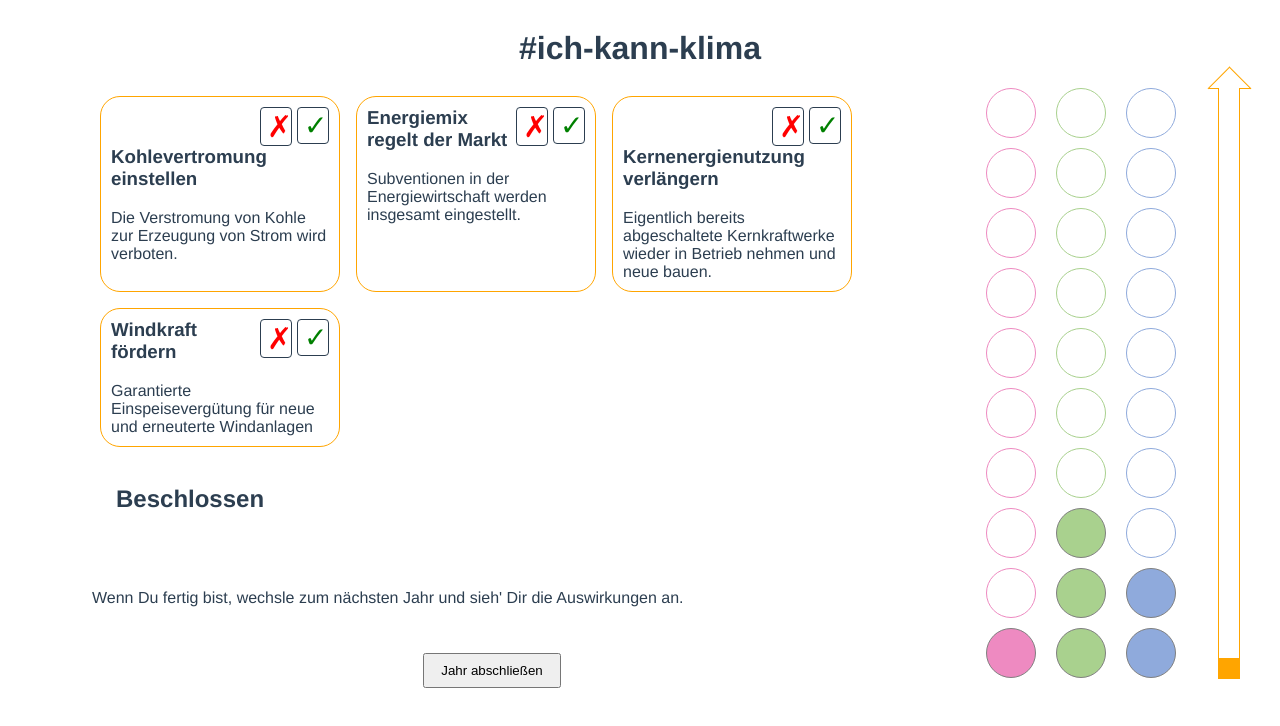
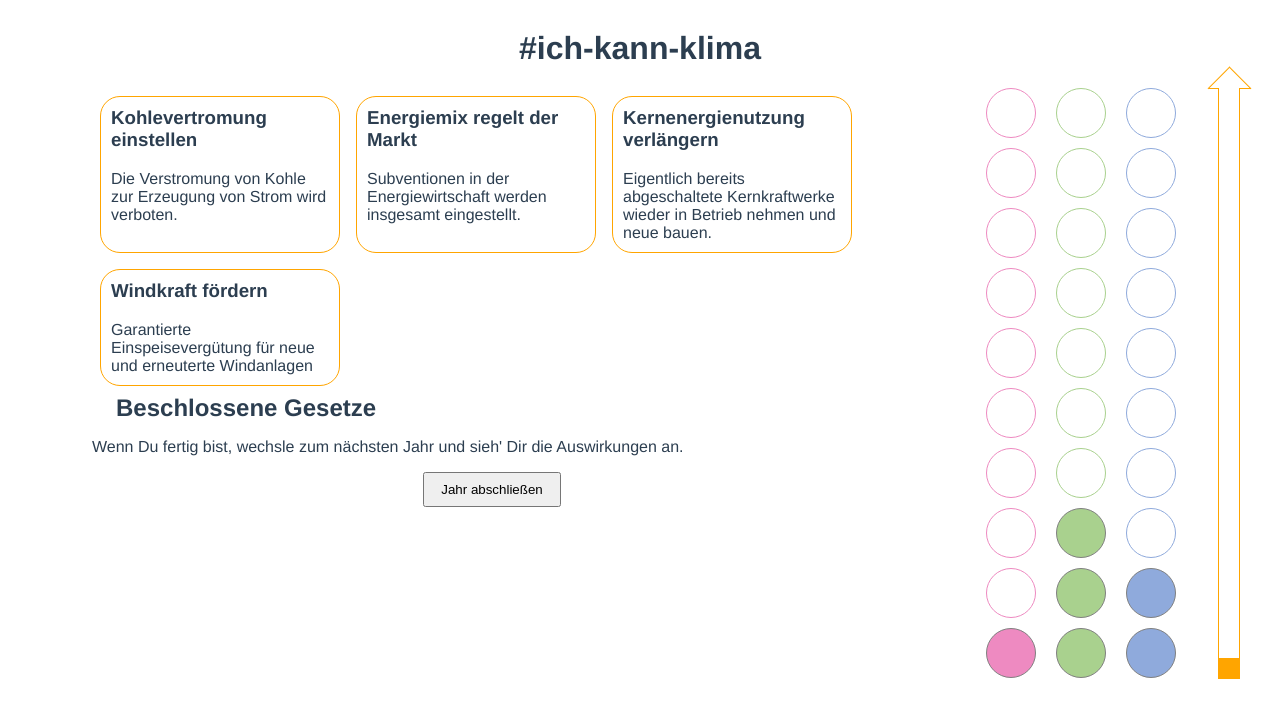
Before and after one commit to neustartklima/ich-kann-klima, a Vue app in the folder frontend/: page /start in a window 1280 px wide. Both pictures are taken after a click on the button "Leg' los". Shown: the top 726 px of the page. Built offline with nearby package versions, Linux system fonts and the light colour scheme.

Commit message:
Design improvements

```diff
--- a/frontend/src/App.vue
+++ b/frontend/src/App.vue
@@ -31,11 +31,11 @@ h1 {
 }
 
 .wrapper {
-  max-width: 800px;
+  width: 800px;
+  max-width: 100%;
   margin: 0 auto;
   display: flex;
   flex-direction: column;
-  justify-content: space-between;
 }
 
 ul {
--- a/frontend/src/components/AcceptedLaws.vue
+++ b/frontend/src/components/AcceptedLaws.vue
@@ -2,11 +2,8 @@
 import { computed, defineComponent } from "vue"
 import { Law } from "../types"
 import { useStore } from "../store"
-import Laws from "./Laws.vue"
 
 export default defineComponent({
-  components: { Laws },
-
   setup() {
     const store = useStore()
 
@@ -17,14 +14,62 @@ export default defineComponent({
     }
   },
 
+  data() {
+    return {
+      opened: undefined as number | undefined,
+    }
+  },
+
   computed: {
     accepted(): Law[] {
-      return this.allLaws.filter((law) => this.acceptedLaws?.some(l => l.lawId === law.id))
+      return this.allLaws.filter((law) => this.acceptedLaws?.some((l) => l.lawId === law.id))
+    },
+  },
+
+  methods: {
+    toggleOpen(index: number): void {
+      this.opened = this.opened === index ? undefined : index
     },
   },
 })
 </script>
 
 <template>
-  <Laws :laws="accepted" title="Beschlossen" />
+  <div
+    v-for="(law, index) in accepted"
+    :key="index"
+    class="Law"
+    :class="{ opened: index === opened }"
+    @click="toggleOpen(index)"
+  >
+    <h3>{{ law.name }}</h3>
+    <div>{{ law.description }}</div>
+  </div>
 </template>
+
+<style lang="scss" scoped>
+.Law {
+  max-width: 100%;
+  padding: 10px;
+  border: 1px solid orange;
+  border-radius: 20px;
+  margin: 0.5em;
+  box-sizing: border-box;
+
+  h3 {
+    margin: 0;
+
+    + * {
+      margin-top: 0.5em;
+    }
+  }
+
+  div {
+    display: none;
+  }
+
+  &.opened div {
+    display: block;
+  }
+}
+</style>
--- a/frontend/src/components/LawProposals.vue
+++ b/frontend/src/components/LawProposals.vue
@@ -3,11 +3,8 @@ import { computed, defineComponent } from "vue"
 import { Law, LawId } from "../types"
 import { useStore } from "../store"
 import { acceptLaw } from "../store/actions"
-import Laws from "./Laws.vue"
 
 export default defineComponent({
-  components: { Laws },
-
   setup() {
     const store = useStore()
 
@@ -27,7 +24,7 @@ export default defineComponent({
   computed: {
     proposed(): Law[] {
       const laws = this.allLaws.filter((law) => {
-        return !this.acceptedLaws?.some(l => l.lawId === law.id) && !this.declined.includes(law.id)
+        return !this.acceptedLaws?.some((l) => l.lawId === law.id) && !this.declined.includes(law.id)
       })
       return laws.slice(0, 6)
     },
@@ -46,20 +43,50 @@ export default defineComponent({
 </script>
 
 <template>
-  <Laws :laws="proposed" v-slot:default="slotProps">
-    <button class="accept" @click="accept(slotProps.id)">✓</button>
-    <button class="decline" @click="decline(slotProps.id)">✗</button>
-  </Laws>
+  <div class="ProposedLaws">
+    <div v-for="(law, index) in proposed" :key="index" class="Law">
+      <h3>{{ law.name }}</h3>
+      <div>{{ law.description }}</div>
+
+      <div class="button-bar">
+        <button class="accept" @click="accept(law.id)">✓</button>
+        <button class="decline" @click="decline(law.id)">✗</button>
+      </div>
+    </div>
+  </div>
 </template>
 
-<style scoped>
+<style lang="scss" scoped>
+.ProposedLaws {
+  display: flex;
+  flex-wrap: wrap;
+
+  h3 {
+    margin-top: 0;
+  }
+
+  .Law {
+    position: relative;
+    width: 15em;
+    padding: 10px;
+    border: 1px solid orange;
+    border-radius: 20px;
+    margin: 0.5em;
+    box-sizing: border-box;
+
+    .button-bar {
+      position: absolute;
+      top: 10px;
+      right: 10px;
+    }
+
     button {
-  float: right;
+      display: none;
       border: 1px solid #2c3e50;
       border-radius: 4px;
-  background: transparent;
       width: 32px;
       margin-left: 5px;
+      padding: 0;
     }
 
     button:hover {
@@ -75,4 +102,14 @@ button:hover {
       font-size: 30px;
       color: red;
     }
+
+    &:hover {
+      background: orange;
+
+      button {
+        display: inline;
+      }
+    }
+  }
+}
 </style>
--- a/frontend/src/components/Laws.vue
+++ /dev/null
@@ -1,46 +0,0 @@
-<script lang="ts">
-import { defineComponent, PropType } from "vue"
-import { Law } from "../types"
-
-export default defineComponent({
-  props: {
-    title: String,
-    laws: Array as PropType<Law[]>,
-  },
-})
-</script>
-
-<template>
-  <h2 v-if="title">{{ title }}</h2>
-  <div class="Laws">
-    <div v-for="(law, index) in laws" :key="index" class="Law">
-      <slot :id="law.id" />
-      <h3>{{ law.name }}</h3>
-      <div>{{ law.description }}</div>
-    </div>
-  </div>
-</template>
-
-<style scoped>
-.Laws {
-  display: flex;
-  flex-wrap: wrap;
-}
-
-h2 {
-  margin: 0 1em;
-}
-
-h3 {
-  margin-top: 0;
-}
-
-.Law {
-  width: 15em;
-  padding: 10px;
-  border: 1px solid orange;
-  border-radius: 20px;
-  margin: .5em;
-  box-sizing: border-box;
-}
-</style>
--- a/frontend/src/views/GamePage.vue
+++ b/frontend/src/views/GamePage.vue
@@ -30,6 +30,8 @@ export default defineComponent({
 <template>
   <GameSetup>
     <LawProposals />
+
+    <h2>Beschlossene Gesetze</h2>
     <AcceptedLaws />
 
     <p>Wenn Du fertig bist, wechsle zum nächsten Jahr und sieh' Dir die Auswirkungen an.</p>
@@ -41,5 +43,7 @@ export default defineComponent({
 </template>
 
 <style lang="scss" scoped>
-
+h2 {
+  margin: 0 1em;
+}
 </style>
```
Lines whose indentation alone changed are shown as unchanged.
